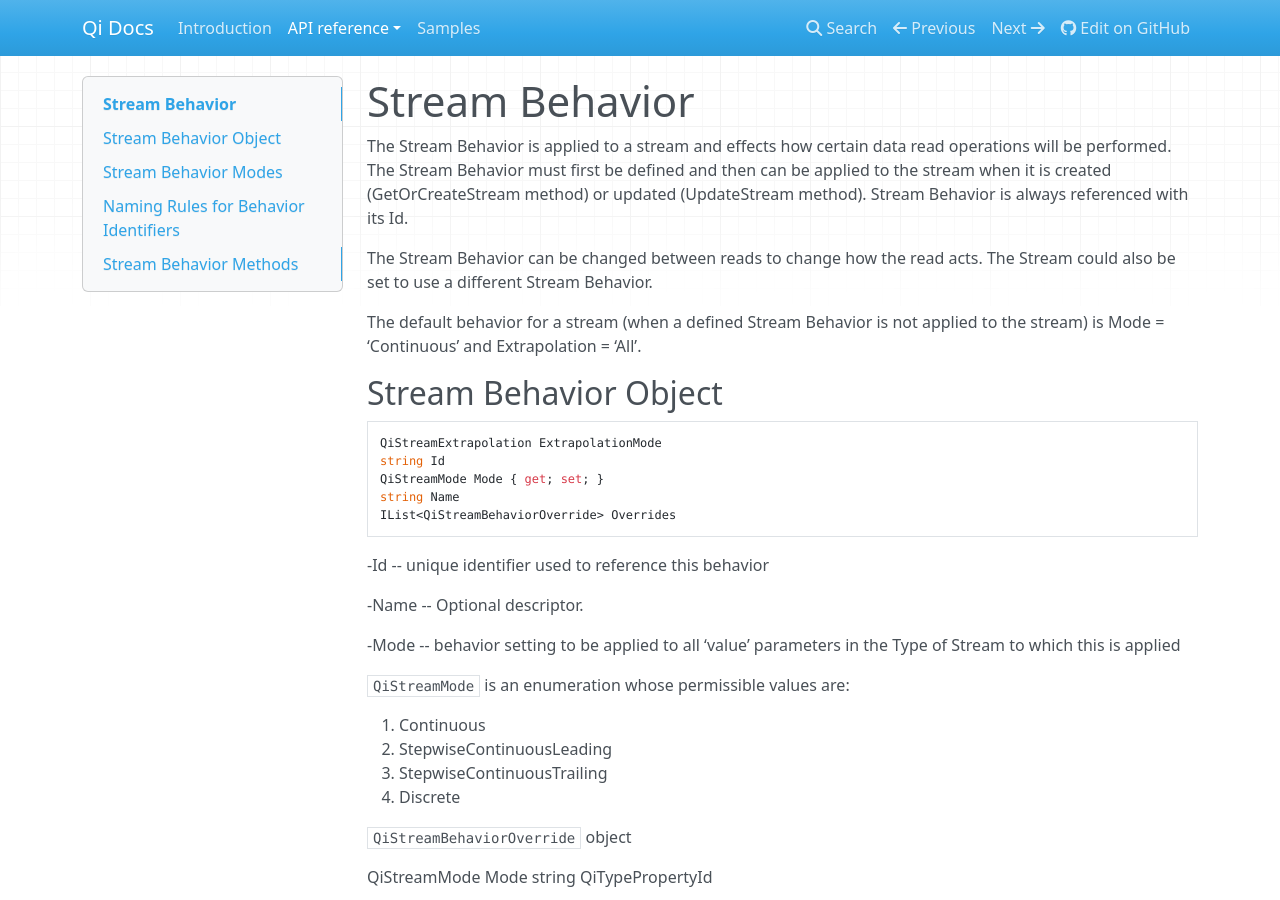
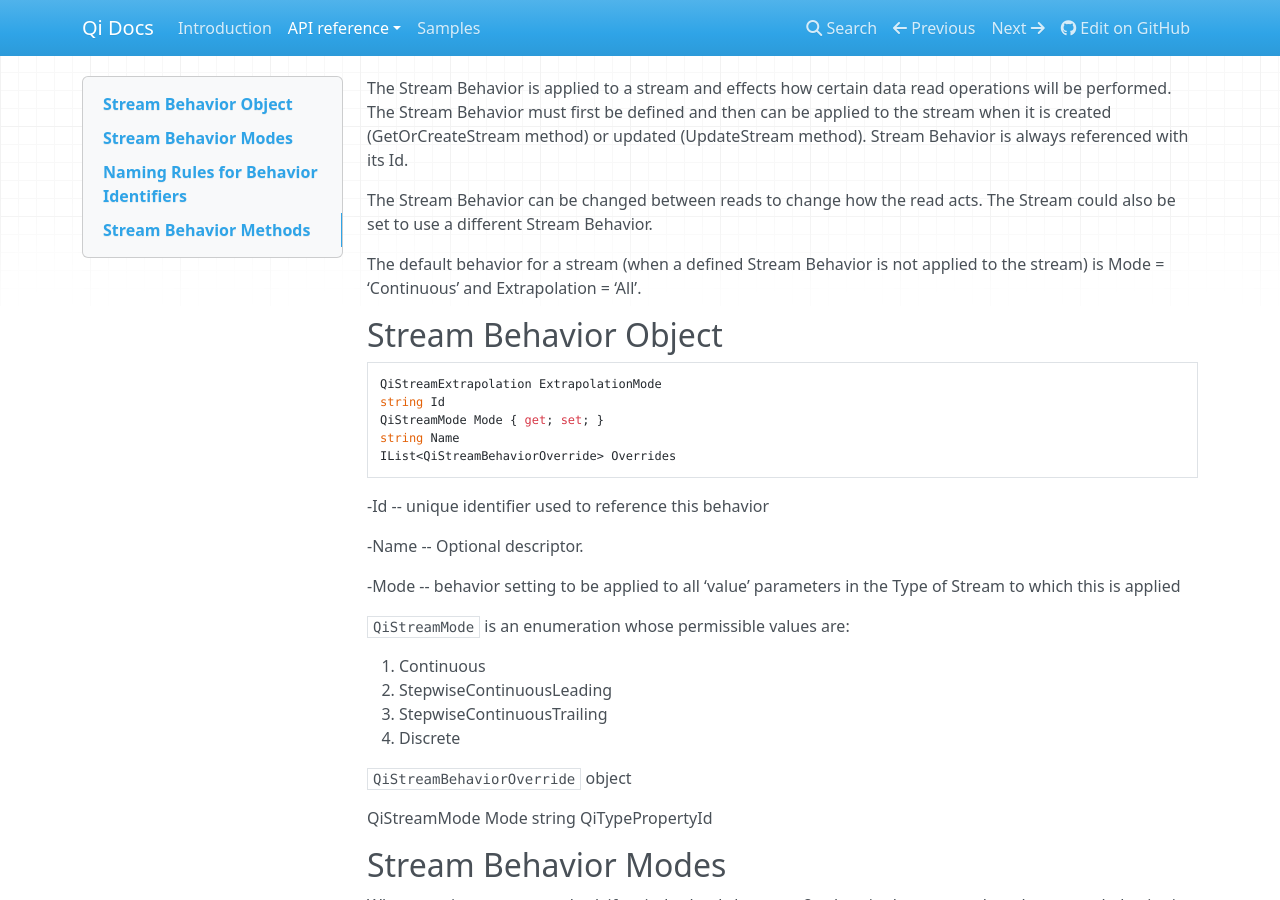
Before and after one commit to ssuryanarayanan/Qi-Docs, an MkDocs documentation site: the page built from docs/StreamBehaviors.md, in a window 1280 px wide and 900 px high. Built offline with MkDocs 1.6.1, drawn with Linux system fonts in a browser that asks for light colours; nearby versions of some CDN libraries; old or Windows-style settings are respelled for this version of MkDocs.

Commit message:
Update StreamBehaviors.md

```diff
--- a/docs/StreamBehaviors.md
+++ b/docs/StreamBehaviors.md
@@ -1,5 +1,3 @@
-# Stream Behavior
-
 The Stream Behavior is applied to a stream and effects how certain data read operations will be performed. The Stream Behavior must first be defined and then can be applied to the stream when it is created (GetOrCreateStream method) or updated (UpdateStream method). Stream Behavior is always referenced with its Id.
 
 The Stream Behavior can be changed between reads to change how the read acts. The Stream could also be set to use a different Stream Behavior.
```
